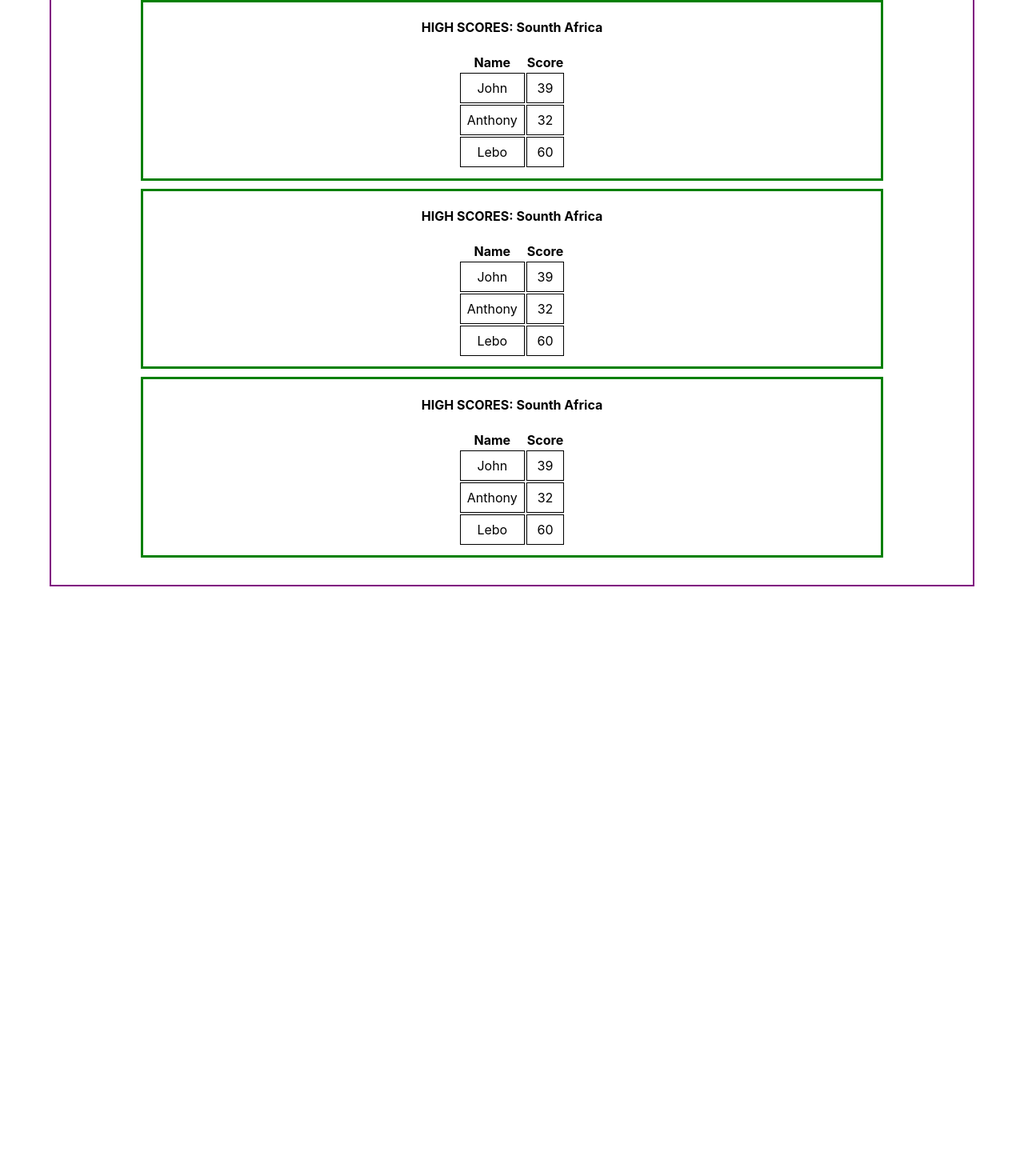
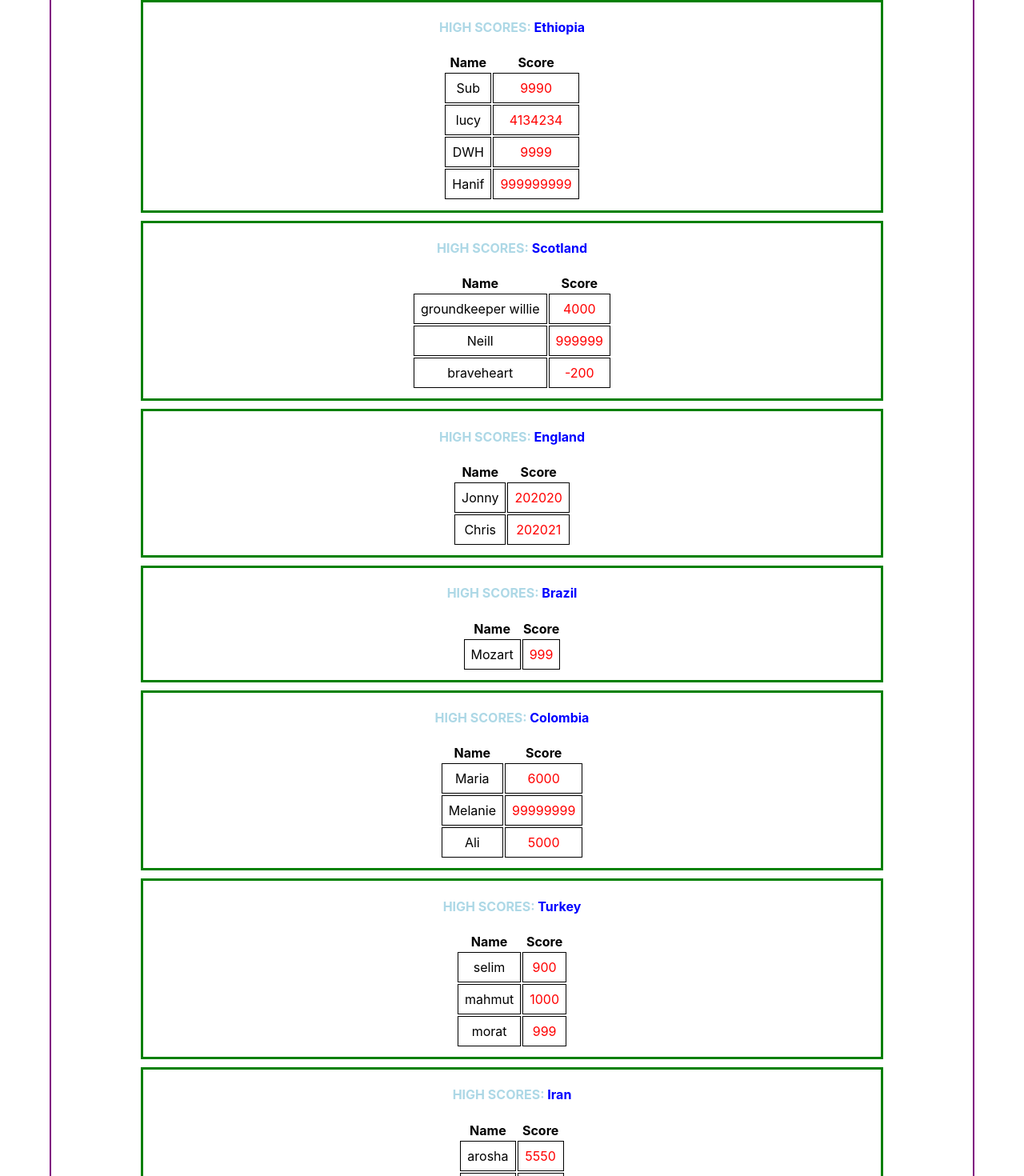
Before and after one commit to AnthonyMogotlane/high-score-tables, a React (Create React App) app: page / in a window 1280 px wide. Shown: the part 100-1570 px from the top of the page at 80% size. Before the commit the page ends 849 px from the top, so only its background shows below. Built offline with nearby package versions, Linux system fonts and the light colour scheme.

Commit message:
Added data to the tables

```diff
--- a/src/App.css
+++ b/src/App.css
@@ -22,3 +22,15 @@ td {
   border: 1px solid #000;
   padding: .5em;
 }
+
+.text-danger {
+  color: red;
+}
+
+.text-primary {
+  color: lightblue;
+}
+
+.country-color {
+  color: blue;
+}
--- a/src/App.js
+++ b/src/App.js
@@ -1,16 +1,16 @@
 import logo from './logo.svg';
 import './App.css';
 import Table from './HighScoreTable';
+import allCountryScores from './data/allCountryScores';
 
-const scores = [{name: "John", score: 39}, {name: "Anthony", score: 32}, {name: "Lebo", score: 60}]
 
 function App() {
   return (
     <div className="App">
       <h1>High Scores per Country</h1>
-      <Table country="Sounth Africa" data={scores}/>
-      <Table country="Sounth Africa" data={scores}/>
-      <Table country="Sounth Africa" data={scores}/>
+        {allCountryScores.map(country => (
+          <Table country={country.name} data={country.scores} />
+        ))}
     </div>
   );
 }
--- a/src/HighScoreTable.js
+++ b/src/HighScoreTable.js
@@ -6,7 +6,7 @@ import PlayerScore from "./PlayerScore";
 const Table = props => {
     return (
         <div className="table-container">
-            <h4>HIGH SCORES: {props.country}</h4>
+            <h4 className="text-primary">HIGH SCORES: <span className="country-color">{props.country}</span></h4>
             <table>
                 <thead>
                     <tr>
@@ -16,9 +16,9 @@ const Table = props => {
                 </thead>
 
                 <tbody>
-                    {props.data.map((obj, i) => (
-                        <PlayerScore obj={obj} key={i}/>
-                    ))}
+                    {props.data.map((obj, i) =>
+                        <PlayerScore scores={obj} key={i}/>
+                    )}
                 </tbody>
             </table>
         </div>
--- a/src/PlayerScore.js
+++ b/src/PlayerScore.js
@@ -1,10 +1,11 @@
 import React from "react";
 
 const PlayerScore = props => {
+    let scores = props.scores;
     return (
         <tr>
-            <td>{props.obj.name}</td>
-            <td>{props.obj.score}</td>
+            <td>{scores.n}</td>
+            <td className="text-danger">{scores.s}</td>
         </tr>
     )
 }
--- /dev/null
+++ b/src/data/allCountryScores.js
@@ -0,0 +1,34 @@
+let allCountryScores = [
+    {
+      name: "Ethiopia",
+      scores:  [ {n: "Sub", s: 9990}, {n: "lucy", s: "4134234"}, {n: "DWH", s: 9999},  {n: "Hanif", s: 999999999} ]
+    },
+    {
+      name: "Scotland",
+      scores: [  {n: "groundkeeper willie", s: 4000}, {n: "Neill", s: 999999}, {n: "braveheart", s: -200}]
+    },{
+      name: "England",
+      scores: [ {n: "Jonny", s: 202020}, {n: "Chris", s: 202021}]
+    },{
+      name: "Brazil",
+      scores: [ {n: "Mozart", s: 999}]
+    },
+    {
+      name: "Colombia",
+      scores: [ {n: "Maria", s: 6000}, {n: "Melanie", s: "99999999"}, {n: "Ali", s: 5000}]
+    },
+    {
+      name: "Turkey",
+      scores: [ {n: "selim", s: 900  }, {n: "mahmut", s: 1000  }, {n: "morat", s: 999  } ]
+    },
+    {
+      name: "Iran",
+      scores: [ {n: "arosha", s: 5550  },  {n: "zahra", s: 3000  }, {n: "nader", s: 2000  }, {n: "Bani", s: 1999  } ]
+    },
+    {
+      name: "Bangladesh",
+      scores: [ {n: "rahman", s: 700200}, {n: "rayhan", s: 18238123}, {n: "ali", s: 5400000} ]
+    },
+  ];
+
+  export default allCountryScores;
```
